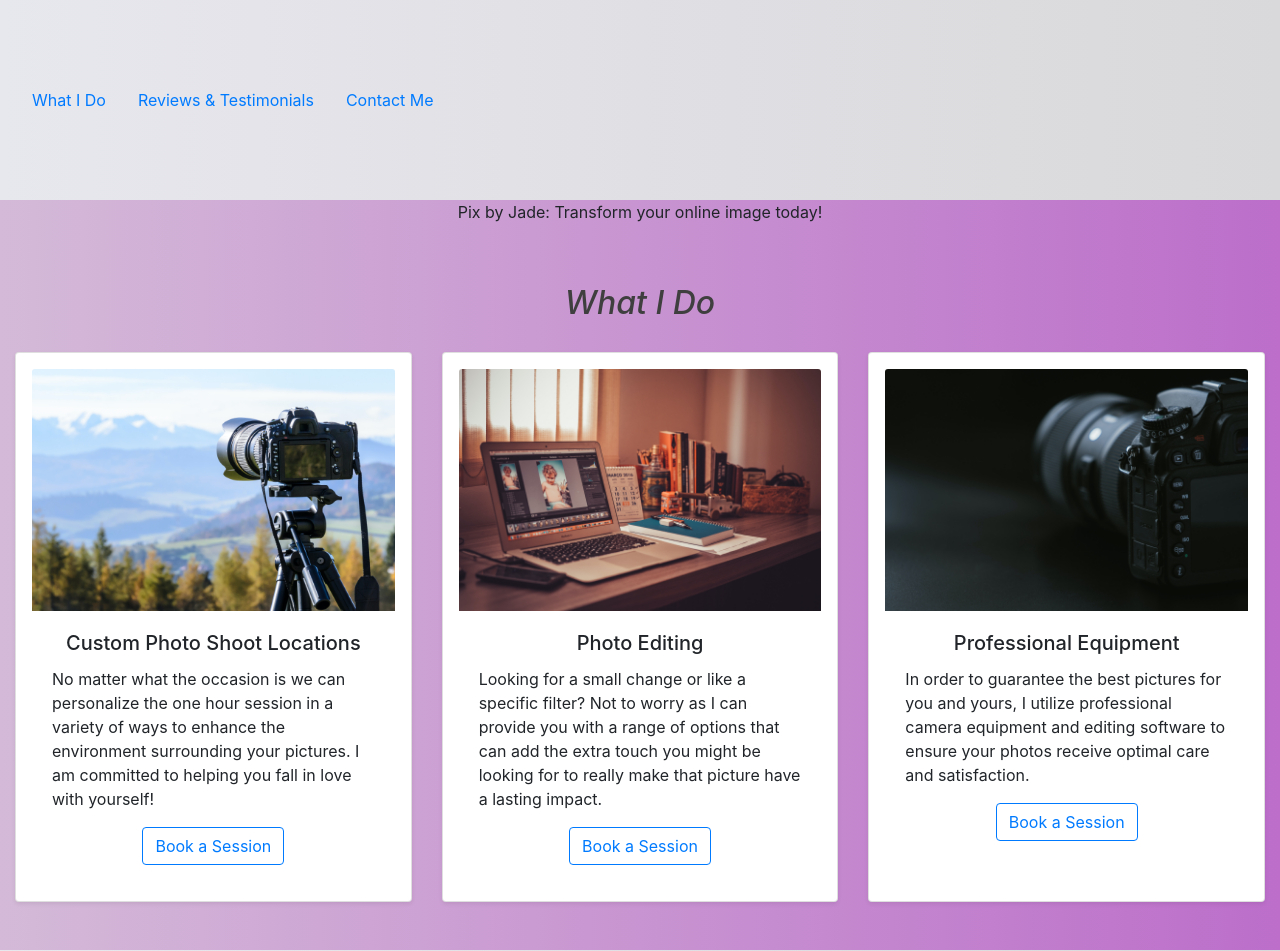
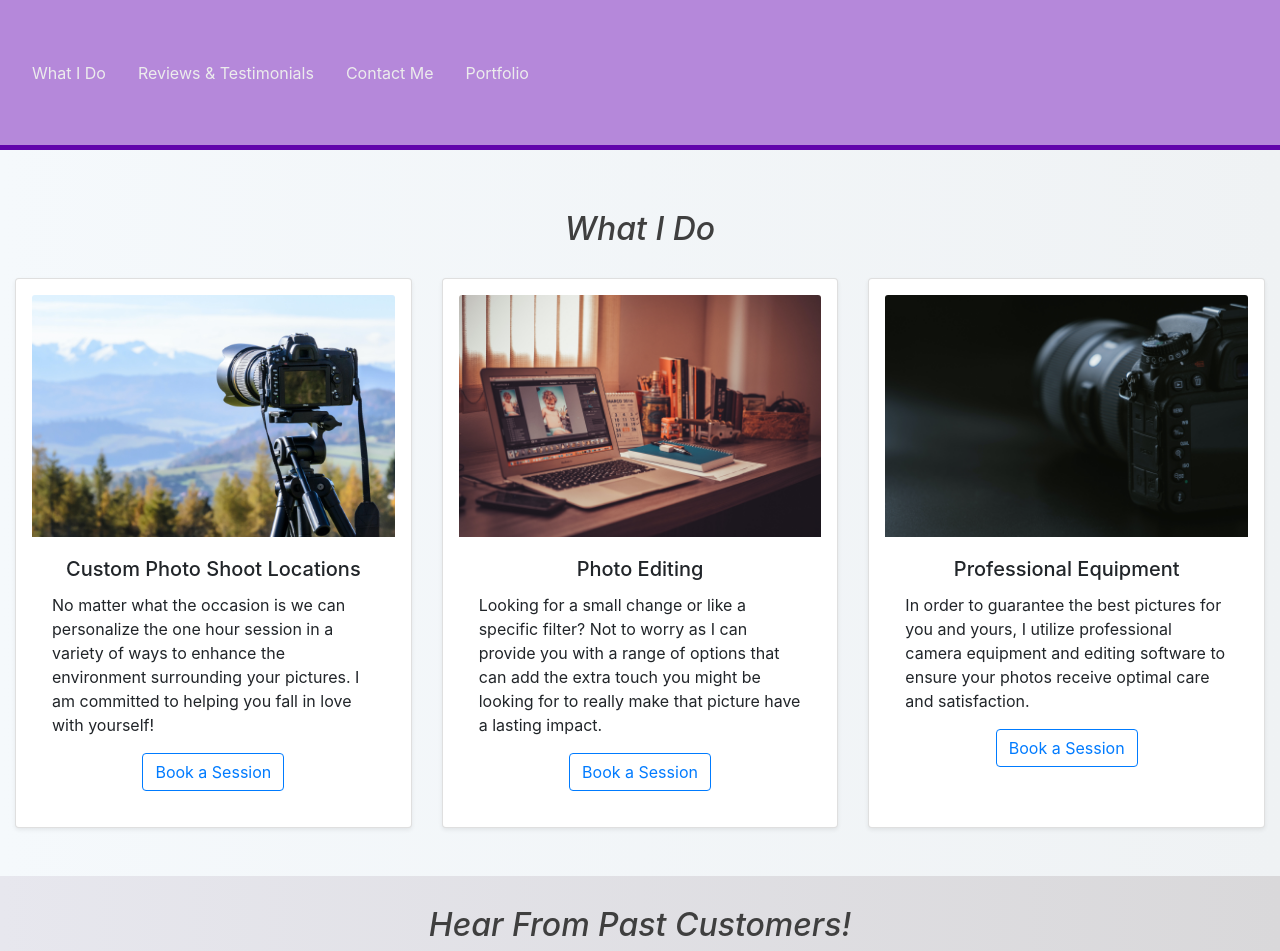
Before and after one commit to pataskad/nelson-photography-live, a Django app: page / in a window 1280 px wide. Shown: the top 951 px of the page. Run offline with Django 3.2, Linux system fonts and the light colour scheme; some libraries are stand-ins or nearby versions.

Commit message:
header and body styling

```diff
--- a/portfolio/templates/index.html
+++ b/portfolio/templates/index.html
@@ -10,31 +10,31 @@
 
     <title>Pix by Jade</title>
   </head>
-  <body style="text-align: center; background-image: linear-gradient(to right, #d4bad8, #bc6eca);">
+  <body style="text-align: center; background-image: linear-gradient(to right, #F5F9FC, #EFF2F4);">
 
     <!--NAVIGATION BAR, NAV LINKS AND COMPANY LOGO/TITLE-->
-
-      <nav class="navbar navbar-expand-xl" style="background-image: linear-gradient(to right, rgb(231, 231, 238), #d9d8da); height: 200px;">  <!--large height used to compensate for mobile responsiveness-->
+      <nav class="navbar navbar-expand-xl" style="height: 150px; background-color: #B588DA; border-bottom-style: solid; border-bottom-width: 5px; border-bottom-color: #6105AB;">  <!--large height used to compensate for mobile responsiveness-->
         <ul class="nav justify-content-center">
           <li class="nav-item">
-            <a class="nav-link active" href="#">What I Do</a>
+            <a class="nav-link active" style="color: #ececec;" href="#">What I Do</a>
           </li>
           <li class="nav-item">
-            <a class="nav-link" href="#">Reviews & Testimonials</a>
+            <a class="nav-link" style="color: #ececec;" href="#">Reviews & Testimonials</a>
           </li>
           <li class="nav-item">
-            <a class="nav-link" href="#">Contact Me</a>
+            <a class="nav-link" style="color: #ececec;" href="#">Contact Me</a>
+          </li>
+          <li class="nav-item">
+            <a class="nav-link" style="color: #ececec;" href="#">Portfolio</a>
           </li>
         </ul>
-
       </nav>
-
 
 
 
     <!--BEGIN CONTENT-->
     <div id="primary" class="text-center">
-      <div class="centered">Pix by Jade: Transform your online image today!</div>
+      <div class="centered"></div>
     </div>
 
     <!--SERVICES AND AGENT CAPABILITIES-->
@@ -108,7 +108,7 @@
 
     <!--FOOTER, CONTACT, CREATOR AND ACCREDITION LINKS-->
 
-    <footer class="text-center">
+    <footer class="text-center" style="background-image: linear-gradient(to right, rgb(231, 231, 238), #d9d8da);">
       <h3>Connect with me</h3>
       <img src="https://img.icons8.com/color/48/000000/twitter-squared.png"/>
       <img src="https://img.icons8.com/nolan/48/facebook.png"/>
```
